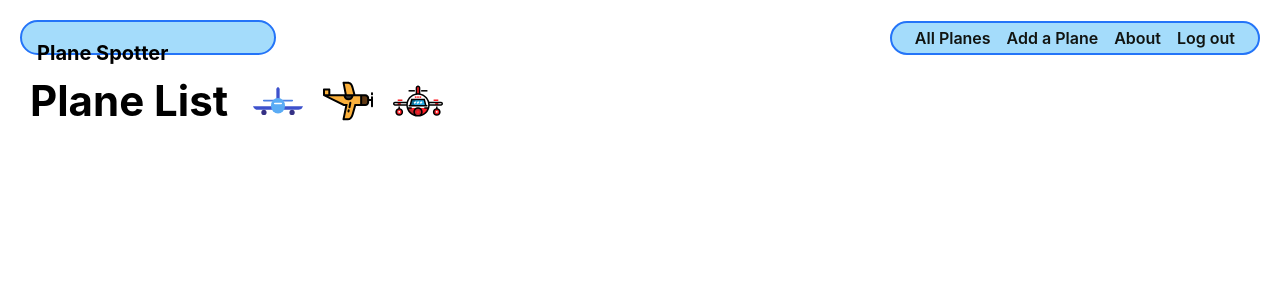
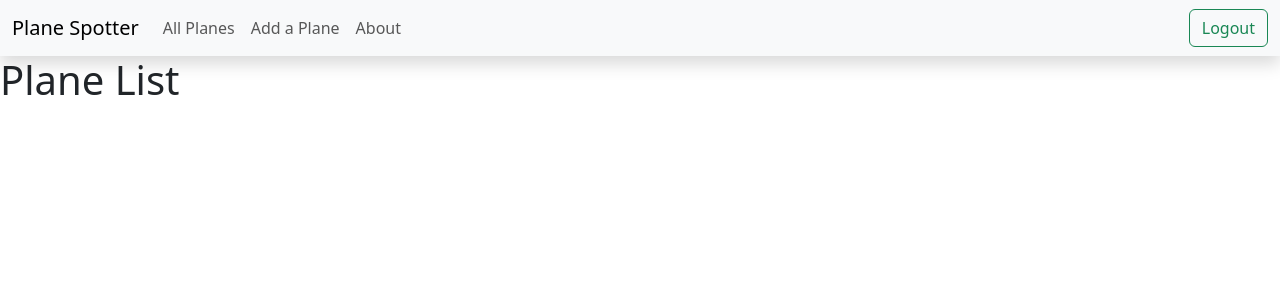
Before and after one commit to Baileybk2/plane-spotter, a Django app: page /planes/ in a window 1280 px wide. Shown: the top 300 px of the page. Run offline with Django 5.2, Linux system fonts and the light colour scheme; the visitor is signed in with stand-in values (Sample User, id 1); data that the repository does not hold is empty; some libraries are stand-ins or nearby versions.

Commit message:
installed bootstrap and added navbar and card styles

```diff
--- a/main_app/static/css/planes/plane-index.css
+++ b/main_app/static/css/planes/plane-index.css
@@ -1,18 +1,18 @@
-.card-container {
+/* .card-container {
   padding: 0 30px;
   display: flex;
   justify-content: center;
   flex-wrap: wrap;
 }
 
-.card {
+/* .card {
   width: 275px;
   margin: 10px;
   border: var(--borders);
   box-shadow: var(--card-box-shadow);
-}
+} */
 
-.card-content {
+/* .card-content {
   padding: 10px;
   width: 100%;
 }
@@ -35,4 +35,4 @@
 .card p {
   margin: 5px 0;
   font-size: var(--font-reg);
-}
+} */
--- a/main_app/templates/base.html
+++ b/main_app/templates/base.html
@@ -12,16 +12,80 @@
       href="{% static 'images/Airplane-2.svg' %}"
     />
     <title>Plane Spotter</title>
-    <link rel="stylesheet" href="{% static 'css/base.css' %}" />
+    {% load django_bootstrap5 %} {% bootstrap_css %} {% bootstrap_javascript %}
+    <!-- <link rel="stylesheet" href="{% static 'css/base.css' %}" /> -->
 
     {% block head %} {% endblock %}
   </head>
   <body>
     <header>
       <div class="header-logo-container">
-        <h1>Plane Spotter</h1>
+        <!-- <h1>Plane Spotter</h1> -->
       </div>
-      <nav>
+      <nav class="navbar navbar-expand-lg bg-body-tertiary shadow">
+        <div class="container-fluid">
+          <button
+            class="navbar-toggler"
+            type="button"
+            data-bs-toggle="collapse"
+            data-bs-target="#navbarTogglerDemo03"
+            aria-controls="navbarTogglerDemo03"
+            aria-expanded="false"
+            aria-label="Toggle navigation"
+          >
+            <span class="navbar-toggler-icon"></span>
+          </button>
+          <a class="navbar-brand" href="{% url 'plane-index' %}"
+            >Plane Spotter</a
+          >
+          {% if user.is_authenticated %}
+          <div class="collapse navbar-collapse" id="navbarTogglerDemo03">
+            <ul class="navbar-nav me-auto mb-2 mb-lg-0">
+              <li class="nav-item">
+                <a class="nav-link" href="{% url 'plane-index' %}"
+                  >All Planes</a
+                >
+              </li>
+              <li class="nav-item">
+                <a class="nav-link" href="{% url 'plane-create' %}"
+                  >Add a Plane</a
+                >
+              </li>
+              <li class="nav-item">
+                <a class="nav-link" href="{% url 'about' %}">About</a>
+              </li>
+            </ul>
+            <form
+              class="d-flex"
+              id="logout-form"
+              method="post"
+              action="{% url 'logout' %}"
+            >
+              {% csrf_token %}
+              <button class="btn btn-outline-success" type="submit">
+                Logout
+              </button>
+            </form>
+          </div>
+          {% else %}
+          <div class="collapse navbar-collapse" id="navbarTogglerDemo03">
+            <ul class="navbar-nav me-auto mb-2 mb-lg-0">
+              <li class="nav-item">
+                <a class="nav-link" href="{% url 'about' %}">About</a>
+              </li>
+              <li class="nav-item">
+                <a class="nav-link" href="{% url 'home' %}">Login</a>
+              </li>
+              <li class="nav-item">
+                <a class="nav-link" href="{% url 'signup' %}">Sign Up</a>
+              </li>
+            </ul>
+          </div>
+          {% endif %}
+        </div>
+      </nav>
+
+      <!-- <nav>
         <ul>
           {% if user.is_authenticated %}
           <li><a href="{% url 'plane-index' %}">All Planes</a></li>
@@ -40,7 +104,7 @@
           <li><a href="{% url 'signup' %}">Sign Up</a></li>
           {% endif %}
         </ul>
-      </nav>
+      </nav> -->
     </header>
     <main>{% block content %} {% endblock %}</main>
   </body>
--- a/main_app/templates/planes/index.html
+++ b/main_app/templates/planes/index.html
@@ -4,14 +4,31 @@
 
 <section class="page-header">
   <h1>Plane List</h1>
-  <img src="{% static 'images/airplane-1.svg' %}" alt="Plane-1" />
+  <!-- <img src="{% static 'images/airplane-1.svg' %}" alt="Plane-1" />
   <img src="{% static 'images/airplane-2.svg' %}" alt="Plane-2" />
-  <img src="{% static 'images/airplane-3.svg' %}" alt="Plane-3" />
+  <img src="{% static 'images/airplane-3.svg' %}" alt="Plane-3" /> -->
 </section>
 
-<section class="card-container">
+<section class="d-flex flex-wrap justify-content-evenly">
   {% for plane in planes %}
-  <div class="card">
+
+  <div class="card p-3 m-3 shadow" style="width: 18rem">
+    <img
+      src="{% static 'images/airplane-2.svg' %}"
+      class="card-img-top"
+      alt="Placeholder Airplane"
+    />
+    <div class="card-body">
+      <h5 class="card-title">{{ plane.name }}</h5>
+      <p class="card-text">{{ plane.model }}</p>
+      <p class="card-text">{{ plane.category }}</p>
+      <a href="{% url 'plane-detail' plane.id %}" class="btn btn-primary"
+        >Details</a
+      >
+    </div>
+  </div>
+
+  <!-- <div class="card">
     <a href="{% url 'plane-detail' plane.id %}">
       <div class="card-content">
         <div class="card-img-container">
@@ -22,7 +39,7 @@
         <h2>{{ plane.category }}</h2>
       </div>
     </a>
-  </div>
+  </div> -->
   {% endfor %}
 </section>
 
--- a/planespotter/settings.py
+++ b/planespotter/settings.py
@@ -38,6 +38,7 @@ INSTALLED_APPS = [
     'django.contrib.sessions',
     'django.contrib.messages',
     'django.contrib.staticfiles',
+    'django_bootstrap5',
 ]
 
 MIDDLEWARE = [
```
